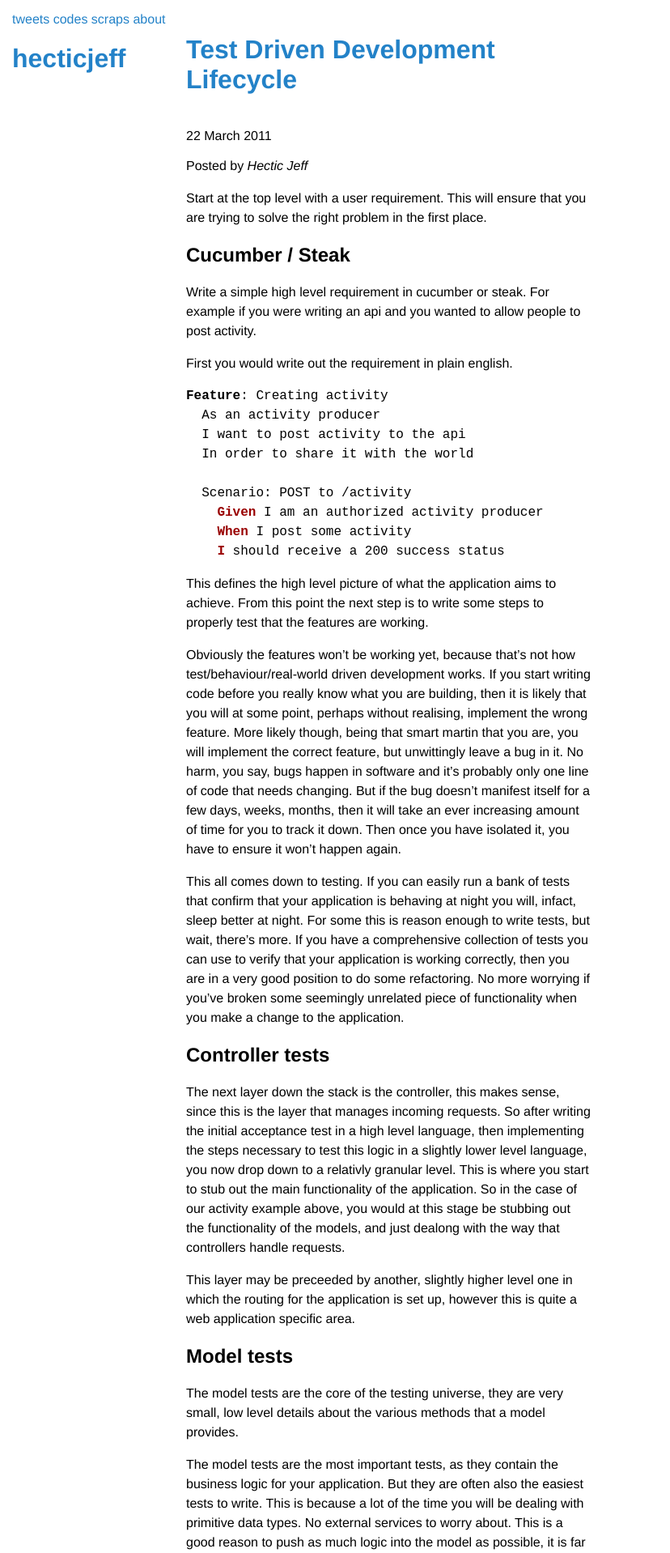
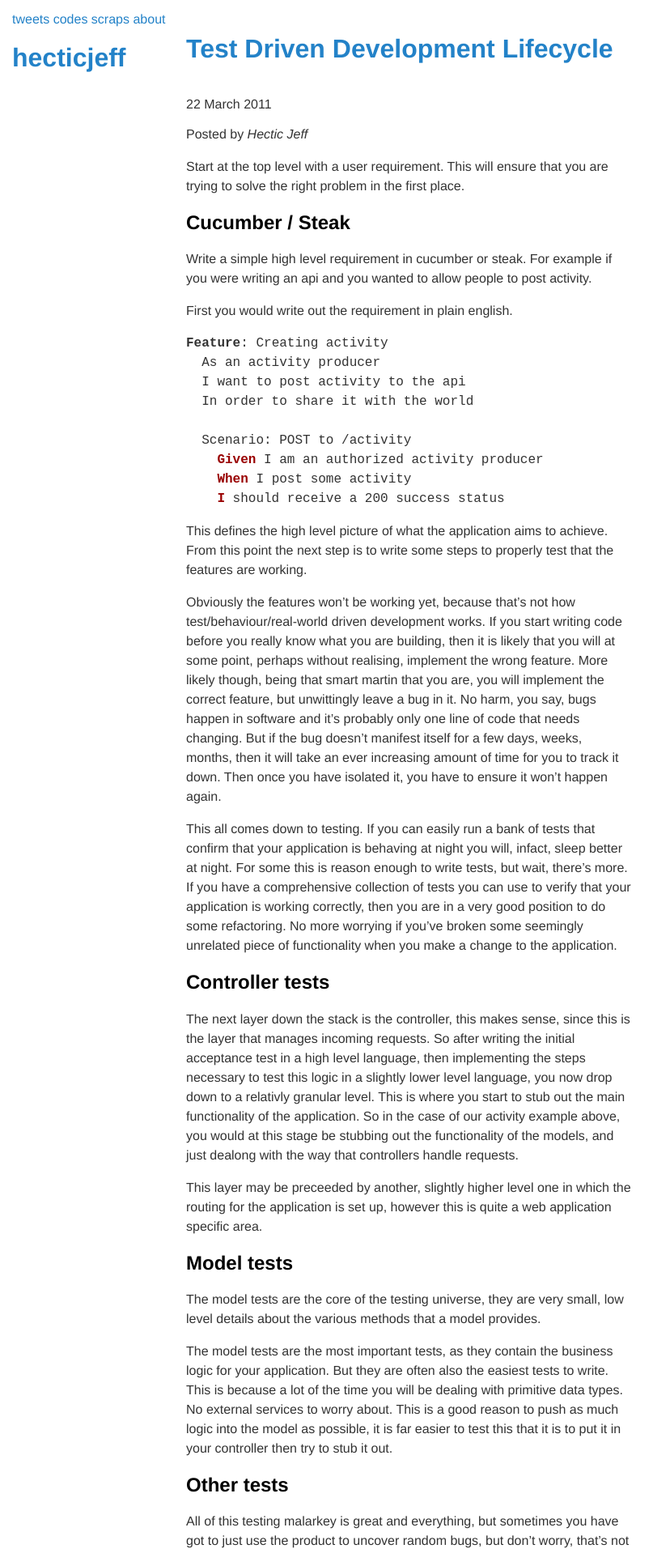
Before and after one commit to chrismytton/chrismytton.github.io, a Jekyll site: the page built from index.html, in a window 1280 px wide. Shown: the top 1918 px of the page at 81% size, without its empty margins (0-828 px from the left). Built offline with Jekyll 4.4.1, drawn with Linux system fonts in a browser that asks for light colours; nearby versions of some CDN libraries; Markdown is read by kramdown in place of the engine named in the settings; comment, search, counter and statistics services are not loaded.

Commit message:
Style up the defaults

```diff
--- a/css/screen.css
+++ b/css/screen.css
@@ -8,9 +8,22 @@
 body {
   font-family: "Helvetica Neue", helvetica, arial, sans-serif;
   background: #fff;
+  color: #333;
+}
+body h1,
+body h2,
+body h3,
+body h4,
+body h5,
+body h6 {
+  line-height: 1.1;
+  color: #000;
+}
+body p,
+body pre > code {
+  line-height: 1.5;
 }
 body a {
-  cursor: pointer;
   text-decoration: none;
   color: #2382c8;
 }
@@ -24,11 +37,11 @@
   left: 15px;
   width: 200px;
 }
+body > header img {
+  margin: 0 auto;
+  display: block;
+}
 body > section {
   margin: 0 20px 0 230px;
-  width: 500px;
+  width: 550px;
 }
-body p,
-body pre > code {
-  line-height: 1.5;
-}
```
Also changed, not shown: css/screen.styl (+13 -5 lines).
